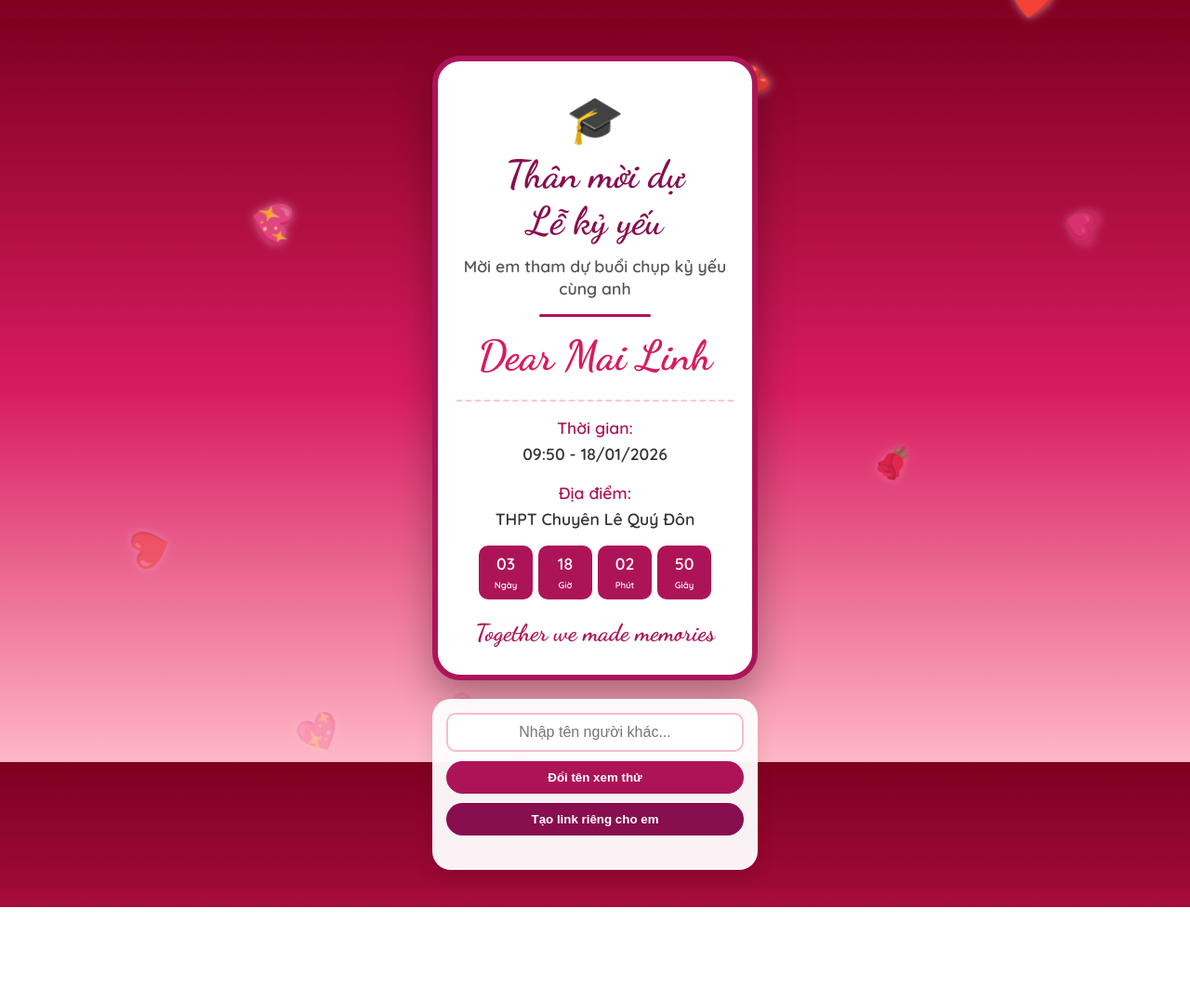
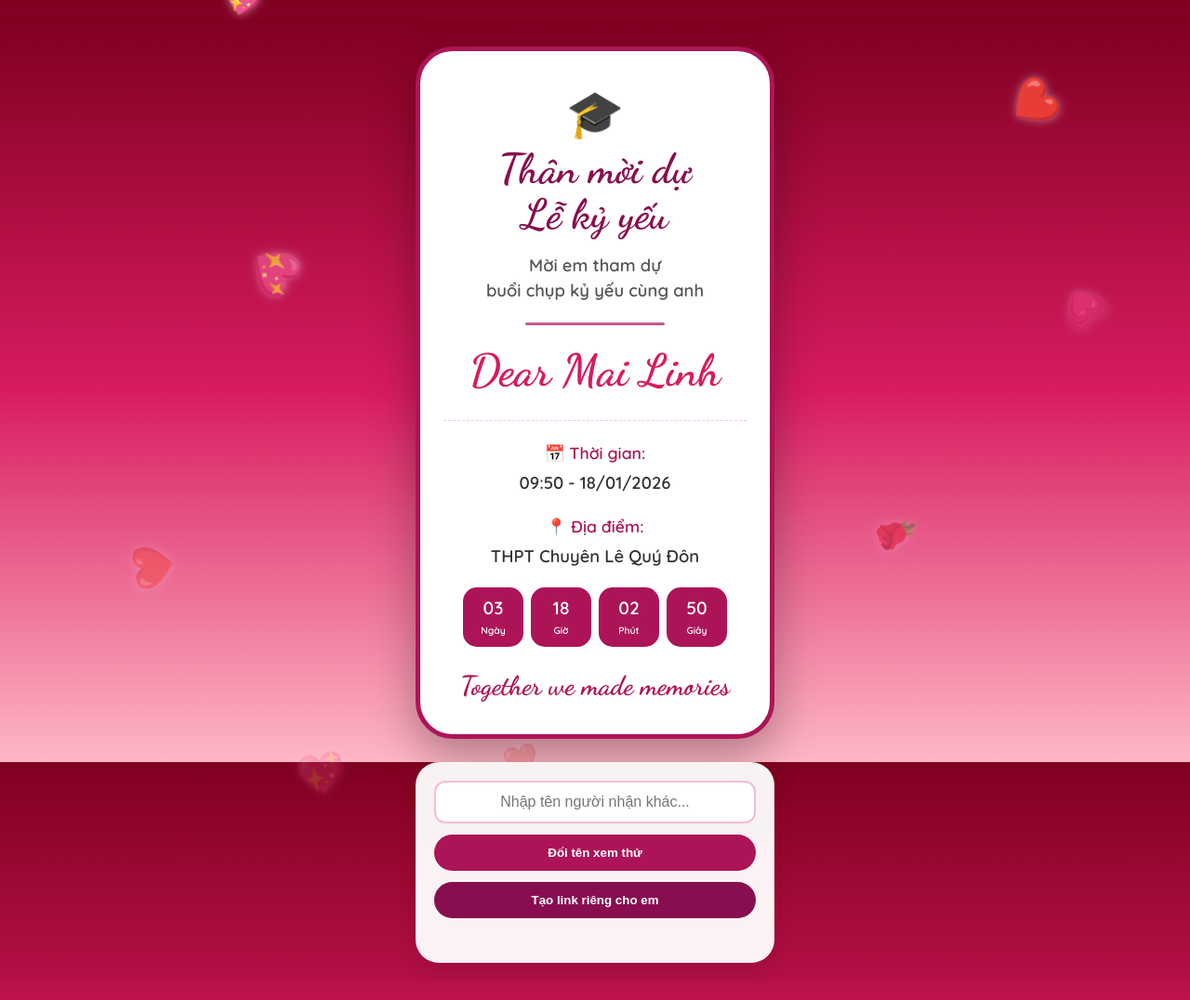
Before and after one commit to DTT05/KyYeuMinhNhat1801, a plain HTML site: page index.html in a window 1280 px wide. Shown: the whole page at 93% size. Before the commit the page ends 976 px from the top, so only its background shows below. Drawn offline with Linux system fonts and the light colour scheme.

Commit message:
Update index.html

```diff
--- a/index.html
+++ b/index.html
@@ -21,12 +21,10 @@
             overflow-x: hidden;
         }
 
-        /* HIỆU ỨNG TRÁI TIM RƠI */
         .heart {
             position: fixed;
             top: -50px;
             color: #ff4081;
-            font-size: 40px;
             pointer-events: none;
             z-index: 1;
             animation: fall linear forwards;
@@ -43,81 +41,85 @@
             flex-direction: column;
             align-items: center;
             width: 100%;
-            max-width: 400px;
-            margin-top: 20px;
+            max-width: 420px;
+            margin-top: 10px;
         }
 
         .card {
-            width: 90%;
-            max-width: 350px;
+            width: 92%;
             background: white;
-            border: 6px solid #ad1457;
-            border-radius: 30px;
-            box-shadow: 0 20px 40px rgba(0,0,0,0.3);
-            padding: 30px 20px;
+            border: 5px solid #ad1457;
+            border-radius: 40px;
+            box-shadow: 0 20px 50px rgba(0,0,0,0.3);
+            padding: 35px 25px;
             text-align: center;
         }
 
         .grad-cap { font-size: 50px; margin-bottom: 5px; }
 
-        h2 { font-family: 'Dancing Script', cursive; font-size: 2.6rem; color: #880e4f; line-height: 1.2; margin-bottom: 10px; }
+        h2 { font-family: 'Dancing Script', cursive; font-size: 2.8rem; color: #880e4f; line-height: 1.1; margin-bottom: 15px; }
 
-        .sub-text { color: #555; font-size: 1.1rem; margin-bottom: 15px; line-height: 1.4; font-weight: bold; }
+        .sub-text {
+            color: #555;
+            font-size: 1.15rem;
+            margin-bottom: 20px;
+            line-height: 1.5;
+            font-weight: bold;
+            display: block;
+            text-align: center;
+        }
 
-        .line { width: 120px; height: 3px; background: #ad1457; margin: 0 auto 15px auto; border-radius: 10px; }
+        .line { width: 150px; height: 3px; background: #ad1457; margin: 0 auto 20px auto; border-radius: 10px; opacity: 0.7; }
 
-        /* DEAR MAI LINH TRÊN 1 HÀNG */
         #displayName {
             font-family: 'Dancing Script', cursive;
-            font-size: 2.8rem;
+            font-size: clamp(2.2rem, 8vw, 3rem);
             color: #d81b60;
-            margin: 5px 0;
-            white-space: nowrap; /* Giữ chữ trên cùng 1 hàng */
-            overflow: hidden;
-            text-overflow: ellipsis;
+            margin: 10px 0;
+            white-space: nowrap;
+            width: 100%;
+            display: block;
         }
 
         .info-box {
-            margin-top: 20px;
-            padding-top: 15px;
-            border-top: 2px dashed #ffc1e3;
-            text-align: center; /* Căn giữa để xuống dòng đẹp hơn */
-            width: 100%;
+            margin-top: 25px;
+            padding-top: 20px;
+            border-top: 1.5px dashed #ffc1e3;
+            text-align: center;
         }
-        .info-row { margin-bottom: 15px; font-size: 1.1rem; color: #333; line-height: 1.5; }
-        .info-row strong { color: #ad1457; display: block; margin-bottom: 2px; } /* Đẩy label lên trên */
+        .info-row { margin-bottom: 18px; font-size: 1.15rem; color: #333; line-height: 1.6; }
+        .info-row strong { color: #ad1457; display: block; font-size: 1.1rem; margin-bottom: 4px; }
 
         .countdown {
             display: flex;
             justify-content: center;
-            gap: 6px;
+            gap: 8px;
             margin-top: 15px;
         }
         .cd-item {
             background: #ad1457;
             color: white;
-            padding: 8px 4px;
-            border-radius: 10px;
-            min-width: 58px;
+            padding: 10px 6px;
+            border-radius: 15px;
+            min-width: 65px;
         }
-        .cd-num { display: block; font-size: 1.1rem; font-weight: 800; }
-        .cd-lab { font-size: 0.6rem; }
+        .cd-num { display: block; font-size: 1.2rem; font-weight: 800; }
+        .cd-lab { font-size: 0.65rem; }
 
         #adminPanel {
             background: rgba(255, 255, 255, 0.95);
-            padding: 15px;
-            border-radius: 20px;
-            width: 90%;
-            max-width: 350px;
-            margin-top: 20px;
+            padding: 20px;
+            border-radius: 25px;
+            width: 92%;
+            margin-top: 25px;
             display: flex;
             flex-direction: column;
-            gap: 10px;
+            gap: 12px;
             box-shadow: 0 10px 20px rgba(0,0,0,0.1);
         }
-        input { padding: 10px; border: 2px solid #f8bbd0; border-radius: 10px; text-align: center; font-size: 1rem; outline: none; }
-        .btn { background: #ad1457; color: white; border: none; padding: 10px; border-radius: 50px; cursor: pointer; font-weight: bold; transition: 0.3s; }
-        #msg { color: #ad1457; font-size: 0.8rem; text-align: center; font-weight: bold; height: 1em; }
+        input { padding: 12px; border: 2px solid #f8bbd0; border-radius: 12px; text-align: center; font-size: 1rem; outline: none; }
+        .btn { background: #ad1457; color: white; border: none; padding: 12px; border-radius: 50px; cursor: pointer; font-weight: bold; transition: 0.3s; }
+        #msg { color: #ad1457; font-size: 0.85rem; text-align: center; font-weight: bold; height: 1.2em; }
     </style>
 </head>
 <body>
@@ -126,18 +128,20 @@
         <div class="card">
             <div class="grad-cap">🎓</div>
             <h2>Thân mời dự<br>Lễ kỷ yếu</h2>
-            <p class="sub-text">Mời em tham dự buổi chụp kỷ yếu cùng anh</p>
+
+            <p class="sub-text">Mời em tham dự<br>buổi chụp kỷ yếu cùng anh</p>
+
             <div class="line"></div>
 
             <h1 id="displayName">Dear Mai Linh</h1>
 
             <div class="info-box">
                 <div class="info-row">
-                    <strong>Thời gian:</strong>
+                    <strong>📅 Thời gian:</strong>
                     09:50 - 18/01/2026
                 </div>
                 <div class="info-row">
-                    <strong>Địa điểm:</strong>
+                    <strong>📍 Địa điểm:</strong>
                     THPT Chuyên Lê Quý Đôn
                 </div>
             </div>
@@ -149,11 +153,11 @@
                 <div class="cd-item"><span id="secs" class="cd-num">00</span><span class="cd-lab">Giây</span></div>
             </div>
 
-            <p style="margin-top: 20px; font-family: 'Dancing Script'; font-size: 1.6rem; color: #ad1457;">Together we made memories</p>
+            <p style="margin-top: 25px; font-family: 'Dancing Script'; font-size: 1.8rem; color: #ad1457;">Together we made memories</p>
         </div>
 
         <div id="adminPanel">
-            <input type="text" id="nameInput" placeholder="Nhập tên người khác...">
+            <input type="text" id="nameInput" placeholder="Nhập tên người nhận khác...">
             <button class="btn" onclick="updateName()">Đổi tên xem thử</button>
             <button class="btn" style="background: #880e4f;" onclick="shareLink()">Tạo link riêng cho em</button>
             <p id="msg"></p>
@@ -168,11 +172,11 @@
             heart.innerHTML = icons[Math.floor(Math.random() * icons.length)];
             heart.style.left = Math.random() * 100 + 'vw';
             heart.style.animationDuration = (Math.random() * 3 + 3) + 's';
-            heart.style.fontSize = (Math.random() * 15 + 25) + 'px';
+            heart.style.fontSize = (Math.random() * 20 + 25) + 'px';
             document.body.appendChild(heart);
             setTimeout(() => heart.remove(), 6000);
         }
-        setInterval(createHeart, 500);
+        setInterval(createHeart, 450);
 
         function updateName() {
             const name = document.getElementById('nameInput').value.trim();
```
